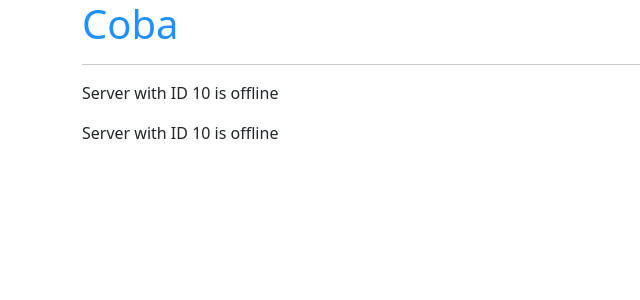
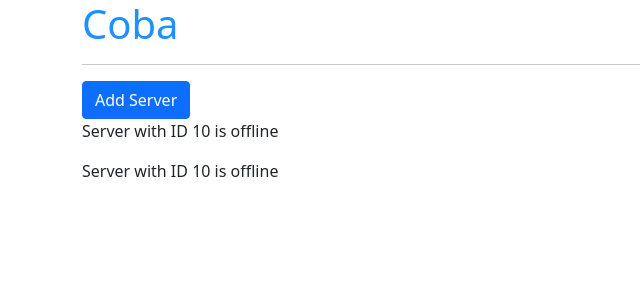
Before and after one commit to virgiawankusuma/angular-learning, an Angular app: page / in a window 1280 px wide. Shown: the top 300 px of the page, without its empty margins (0-640 px from the left). Built offline with nearby package versions, Linux system fonts and the light colour scheme.

Commit message:
Property Binding

```diff
--- a/src/app/servers/servers.component.html
+++ b/src/app/servers/servers.component.html
@@ -1,2 +1,3 @@
+<button class="btn btn-primary" [disabled]="!allowNewServer">Add Server</button>
 <app-server></app-server>
 <app-server></app-server>
--- a/src/app/servers/servers.component.ts
+++ b/src/app/servers/servers.component.ts
@@ -8,8 +8,13 @@
   styleUrls: ['./servers.component.css']
 })
 export class ServersComponent implements OnInit {
+  allowNewServer = false;
 
-  constructor() { }
+  constructor() {
+    setTimeout(() => {
+      this.allowNewServer = true;
+    }, 2000);
+   }
 
   ngOnInit(): void {
   }
```
